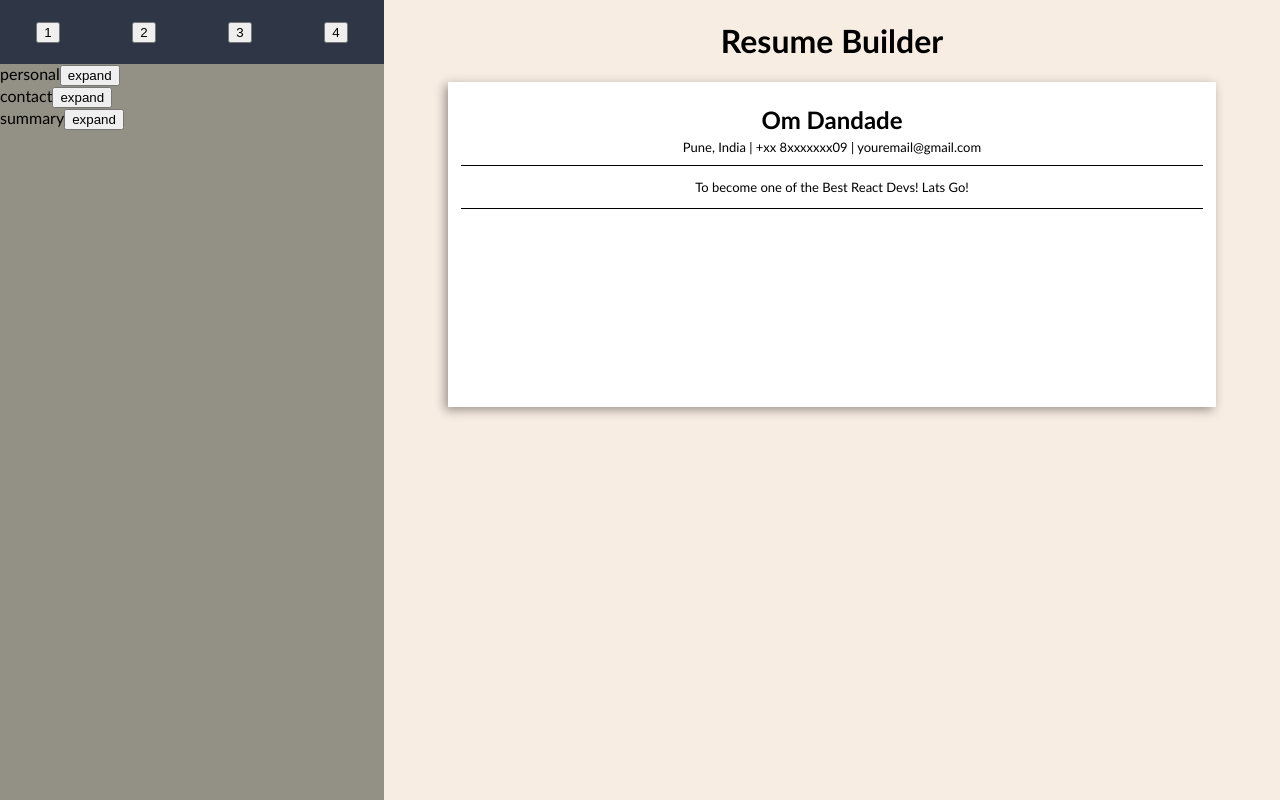
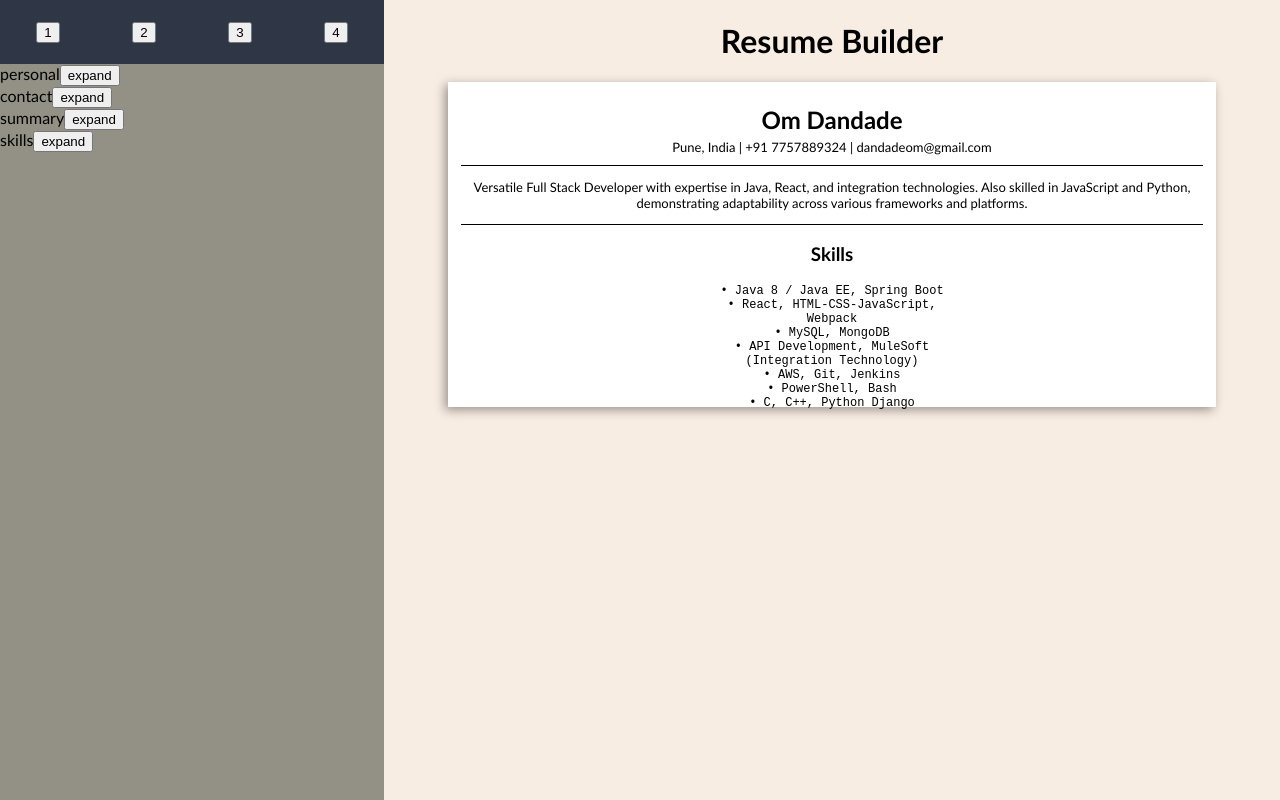
Before and after one commit to om-dandade/ResumeBuilder, a React (Vite) app: page / in a window 1280 px wide. Built offline with nearby package versions, Linux system fonts and the light colour scheme.

Commit message:
added skills sections

```diff
--- a/src/components/Data.jsx
+++ b/src/components/Data.jsx
@@ -12,10 +12,25 @@ export default function Data(){
         },
         "contact": {
             "address": useStateAsObject("Pune, India"),
-            "phone": useStateAsObject("+xx 8xxxxxxx09"),
-            "email": useStateAsObject("youremail@gmail.com"),
+            "phone": useStateAsObject("+91 7757889324"),
+            "email": useStateAsObject("dandadeom@gmail.com"),
         },
-        "summary": useStateAsObject("To become one of the Best React Devs! \n Lats Go!"),
+        "summary": useStateAsObject(
+            `Versatile Full Stack Developer with expertise in Java, React, and integration technologies.
+            Also skilled in JavaScript and Python, demonstrating adaptability across various frameworks and platforms.`
+        ),
+        "skills": useStateAsObject(
+            `• Java 8 / Java EE, Spring Boot
+• React, HTML-CSS-JavaScript,
+Webpack
+• MySQL, MongoDB
+• API Development, MuleSoft
+(Integration Technology)
+• AWS, Git, Jenkins
+• PowerShell, Bash
+• C, C++, Python Django`
+        )
+
     };
 
     return data;
--- a/src/components/InfoSections.jsx
+++ b/src/components/InfoSections.jsx
@@ -19,9 +19,10 @@ function ColapcableSection({sectionName, sectionData}){
 //switch case to get the correct form from below based on sectionName
 function getSectionComponent(sectionName, sectionData){
     switch(sectionName){
-        case "personal": return <PersonalInfoForm sectionData={sectionData} />
-        case "contact": return <ContactForm sectionData={sectionData} />
-        case "summary": return <SummaryForm sectionData={sectionData} />
+        case "personal": return <PersonalInfoForm sectionData={sectionData} />;
+        case "contact": return <ContactForm sectionData={sectionData} />;
+        case "summary": return <SummaryForm sectionData={sectionData} />;
+        case "skills": return <SKillsForm sectionData={sectionData} />;
     }
 
     return null;
@@ -54,3 +55,11 @@ function SummaryForm({sectionData}){
         </div>
     )
 }
+
+function SKillsForm({sectionData}){
+    return(
+        <div>
+            Sills <input value={sectionData.value} onChange={(event) => sectionData.setter(event.target.value)}/>
+        </div>
+    )
+}
--- a/src/components/Resume.jsx
+++ b/src/components/Resume.jsx
@@ -1,6 +1,6 @@
 
 export default function Resume({data}){
-    const {personal, contact, summary} = data;
+    const {personal, contact, summary, skills} = data;
     return(
         <div className="resume">
             <div className="centeredText">
@@ -15,7 +15,9 @@ export default function Resume({data}){
 
                 <div className="separator"></div>
 
-
+                {/* Skills */}
+                <h3>Skills</h3>
+                <pre className="contentText">{skills.value}</pre>
             </div>
         </div>
     )
```
